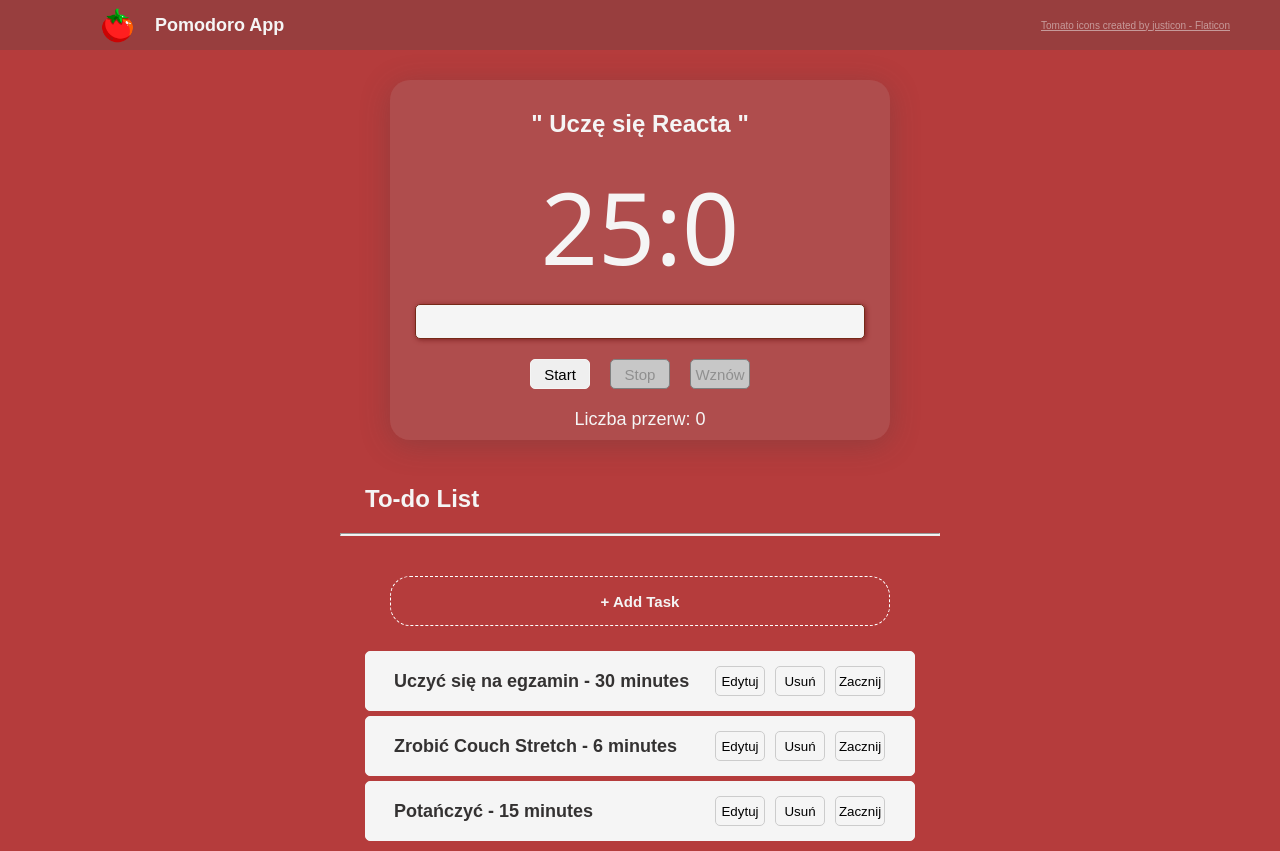
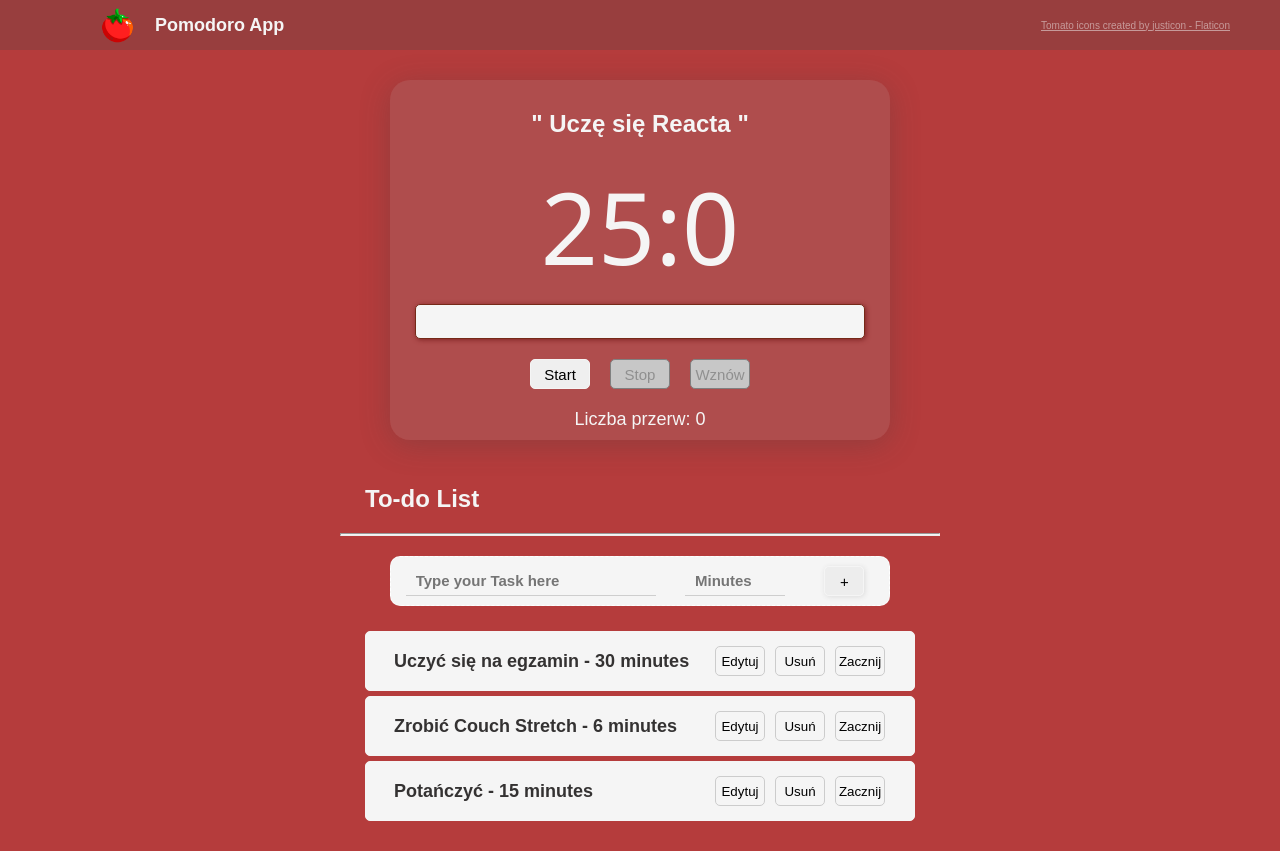
Before and after one commit to aniaj13/pomodoro_timer, a React (Create React App) app: page / in a window 1280 px wide. Built offline with nearby package versions, Linux system fonts and the light colour scheme.

Commit message:
implemented task adding button

```diff
--- a/src/ToDoList.css
+++ b/src/ToDoList.css
@@ -16,10 +16,59 @@
     font-weight: 600;
 }
 
+.TaskInput {
+    display: flex;
+    flex-direction: row;
+    margin: 20px;
+    justify-content: space-around;
+    align-items: center;
+    padding: 10px 0 ;
+    border-radius: 10px;
+    width: 500px;
+    height: 50px;
+    background-color: whitesmoke;
+    border: 1px dashed white;
+}
+
+.TaskInput input{
+    background: none;
+    border: none;
+    border-bottom: 1px solid #cecece;
+    height: 30px;
+    font-size: 15px;
+    font-weight: bold;
+    color: black;
+    padding: 10px;
+}
+
+.textInput {
+    width: 250px;
+}
+.numberInput {
+    width: 100px
+}
+
+
+.TaskInput button {
+    margin: 10px;
+    width: 40px;
+    height: 30px;
+    font-size: 15px;
+    border-radius: 5px;
+    border: 1px solid whitesmoke;
+    background-color: rgba(234, 234, 234, 0.66);
+    box-shadow: 1px 1px 5px gainsboro;
+}
+
+.TaskInput button:hover {
+    cursor: pointer;
+    background-color: #d9d9d9;
+}
+
 .TaskAdding {
     display: flex;
     flex-direction: column;
-    margin: 20px 20px 0 20px;
+    margin: 0 20px 0 20px;
     justify-content: space-around;
     padding: 20px;
     border-radius: 10px;
--- a/src/ToDoList.js
+++ b/src/ToDoList.js
@@ -1,5 +1,49 @@
 import './ToDoList.css'
 import {Component} from "react";
+
+class TaskAdder extends Component {
+
+    state = {
+        isAddingOn: true,
+        textInput: '',
+        numberInput: 0,
+    }
+
+    handleTextInputChange = (e) => {
+        this.setState({
+            textInput: e.target.value,
+        })
+    }
+
+    handleNumberInputChange = (e) => {
+        this.setState({
+            numberInput: e.target.value,
+        })
+    }
+
+    render() {
+
+        const {isAddingOn, numberInput, textInput} = this.state
+        const {handleTaskAdding} = this.props
+
+        return (
+            <>
+                {!isAddingOn &&
+                    <div className='TaskAdding'>
+                        <button>+ Add Task</button>
+                    </div>}
+                {isAddingOn &&
+                    <div className='TaskInput'>
+                        <input onChange={this.handleTextInputChange} className='textInput'
+                               placeholder='Type your Task here' type="text"/>
+                        <input onChange={this.handleNumberInputChange} className='numberInput' placeholder='Minutes'
+                               type="number"/>
+                        <button onClick={() => handleTaskAdding(textInput, numberInput)}>+</button>
+                    </div>}
+            </>
+        )
+    }
+}
 
 function ToDoItem({title, totalTimeInMinutes, onEdit, onStart, onDelete}) {
 
@@ -26,11 +70,16 @@ export default class ToDoList extends Component {
     }
 
     deleteItem = (key) => {
-        console.log(key)
         const newToDoList = this.state.ToDoList.filter(item => item.title !== key)
         this.setState({ToDoList: newToDoList})
     }
 
+    handleTaskAdding = (text, number) => {
+        const newItem = {title: text, totalTimeInMinutes: number}
+        this.setState(prevState => ({
+            ToDoList: [...prevState.ToDoList, newItem]
+        }))
+    }
 
     render() {
 
@@ -40,9 +89,7 @@ export default class ToDoList extends Component {
             <div className='ToDoList'>
                 <h2>To-do List</h2>
                 <hr/>
-                <div className='TaskAdding'>
-                    <button>+ Add Task</button>
-                </div>
+                <TaskAdder handleTaskAdding={this.handleTaskAdding}/>
                 <div className='TaskList'>
                     {this.state.ToDoList.map(item => (
                             <ToDoItem
```
